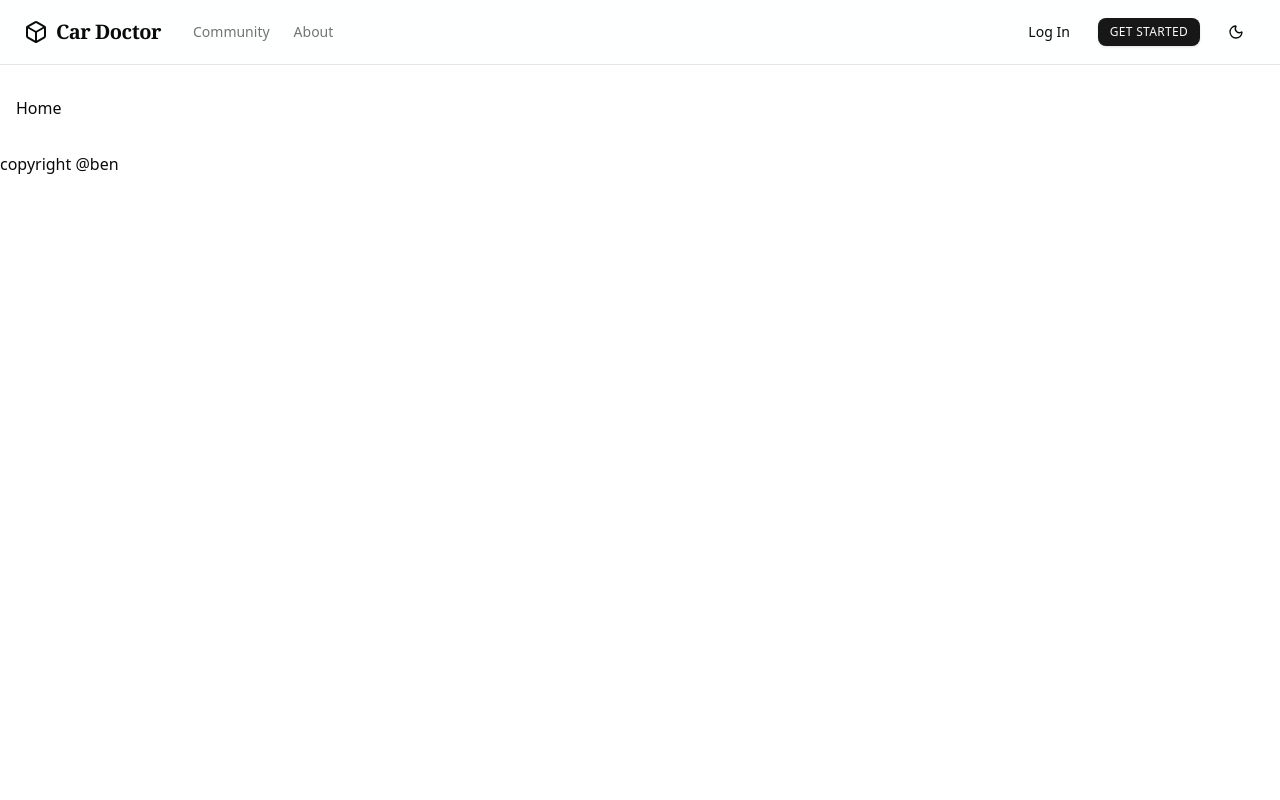
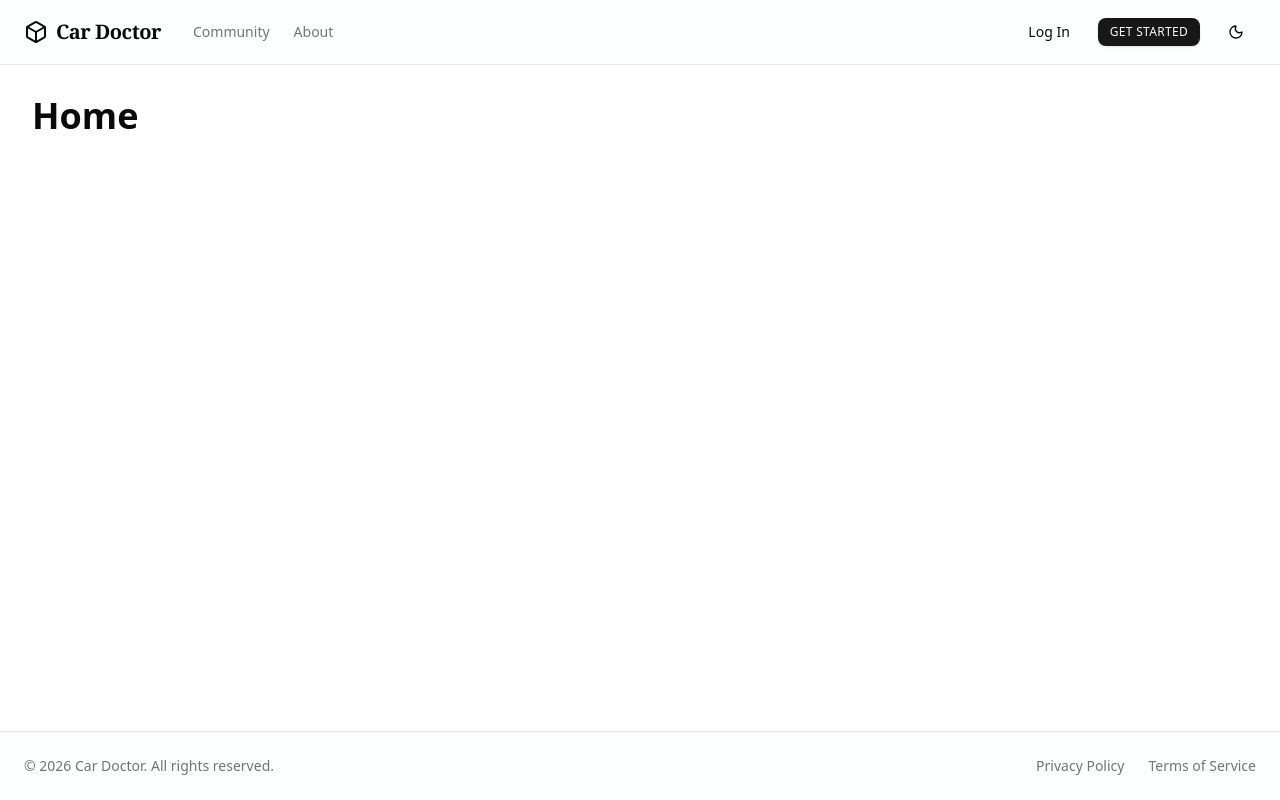
Before and after one commit to benjaminhuanghuang/car-doctor, a React (Vite) app in the folder apps/web/: page / in a window 1280 px wide. Built offline with nearby package versions, Linux system fonts and the light colour scheme.

Commit message:
footer style

```diff
--- a/apps/web/src/components/layout/Footer.tsx
+++ b/apps/web/src/components/layout/Footer.tsx
@@ -1,7 +1,27 @@
 const Footer = () => {
   return (
-    <footer>
-      <p>copyright @ben </p>
+    <footer className="w-full border-t border-border bg-background/90 backdrop-blur-sm">
+      <div className="max-w-7xl mx-auto px-6 py-6">
+        <div className="flex flex-col md:flex-row justify-between items-center gap-4">
+          <p className="text-sm text-muted-foreground">
+            © {new Date().getFullYear()} Car Doctor. All rights reserved.
+          </p>
+          <div className="flex items-center gap-6">
+            <a
+              href="#privacy"
+              className="text-sm text-muted-foreground hover:text-foreground transition-colors"
+            >
+              Privacy Policy
+            </a>
+            <a
+              href="#terms"
+              className="text-sm text-muted-foreground hover:text-foreground transition-colors"
+            >
+              Terms of Service
+            </a>
+          </div>
+        </div>
+      </div>
     </footer>
   );
 };
--- a/apps/web/src/components/layout/RootLayout.tsx
+++ b/apps/web/src/components/layout/RootLayout.tsx
@@ -16,9 +16,9 @@ const RootLayout = () => {
   return (
     <>
       {user ? (
-        <div className="min-h-screen bg-background">
+        <div className="min-h-screen bg-background flex flex-col">
           <Navbar />
-          <main className="mx-auto px-4 py-8 pt-24 max-w-7xl">
+          <main className="flex-1 pt-16">
             <Outlet />
           </main>
           <Footer />
--- a/apps/web/src/pages/Home.tsx
+++ b/apps/web/src/pages/Home.tsx
@@ -1,7 +1,11 @@
 import React from 'react';
 
 const Home = () => {
-  return <div className="page">Home</div>;
+  return (
+    <div className="h-full w-full">
+      <h1 className="text-4xl font-bold p-8">Home</h1>
+    </div>
+  );
 };
 
 export default Home;
```
